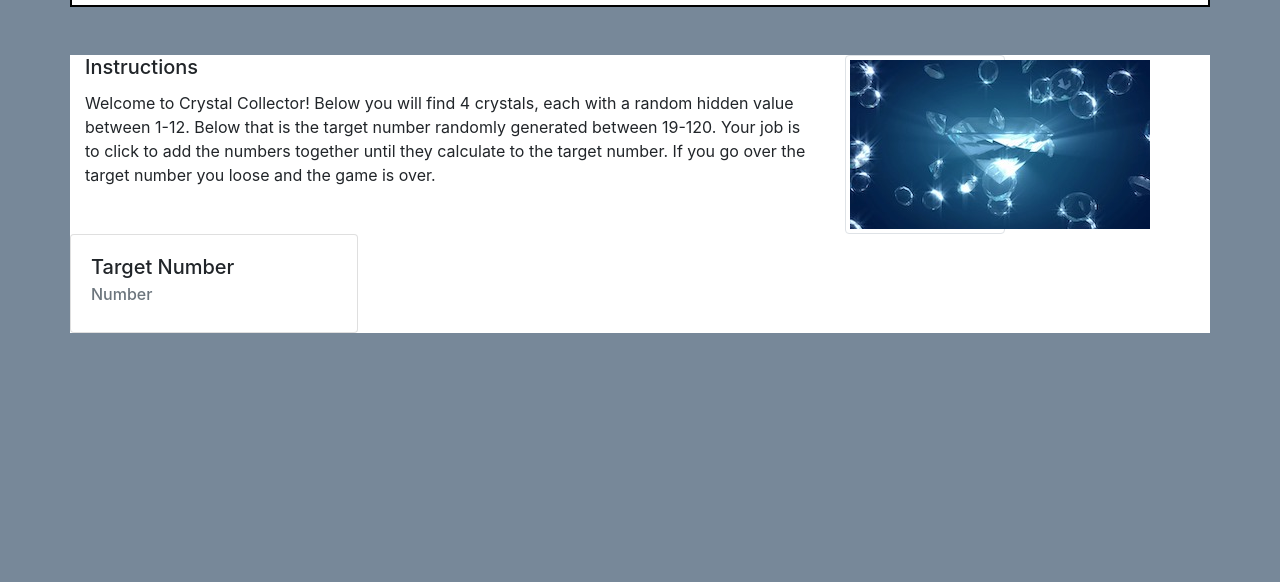
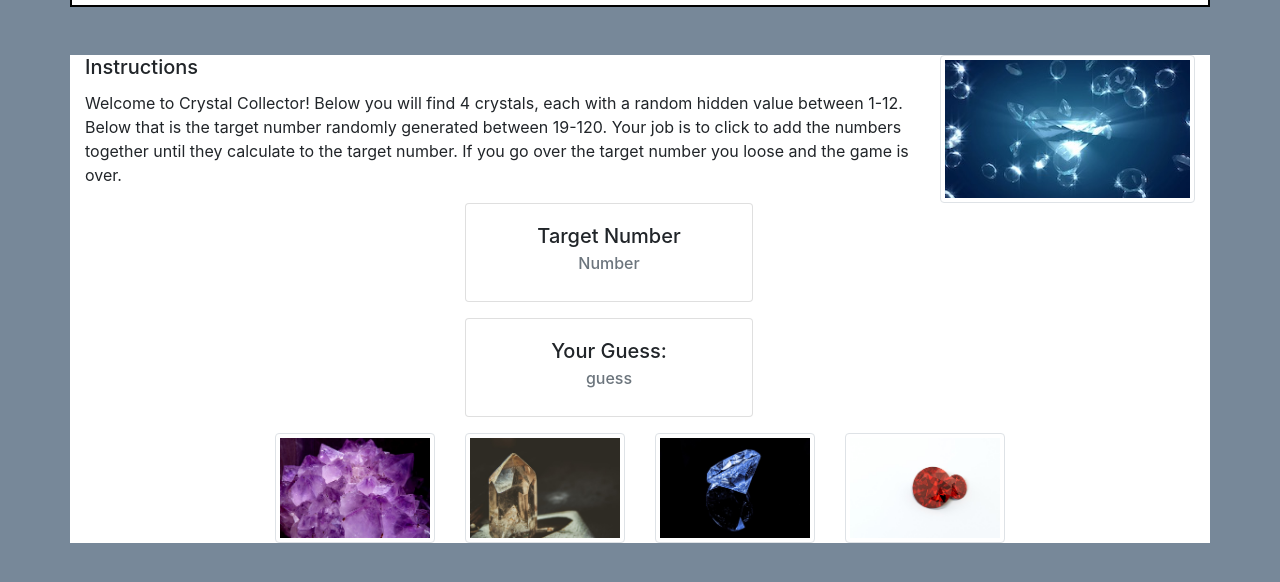
Before and after one commit to atamboli4718/unit-4-game, a plain HTML site: page index.html in a window 1280 px wide. Shown: the part 54-636 px from the top of the page. Drawn offline with nearby package versions, Linux system fonts and the light colour scheme.

Commit message:
added gems and your guess to html fixed spacing problem

```diff
--- a/index.html
+++ b/index.html
@@ -17,7 +17,7 @@
 
 <div class="container bg-white mt-5 mb-5">
     <div class="row">
-        <div class="col col-lg-8" id="box-search">
+        <div class="col col-lg-9" id="box-search">
             <h5 class="card-title">Instructions</h5>
             <p class="card-text">Welcome to Crystal Collector! Below you will find 4 crystals, each with a random
             hidden value between 1-12. Below that is the target number randomly generated between 19-120.
@@ -25,21 +25,60 @@
             If you go over the target number you loose and the game is over. </p>
         </div>
 
-        <div class="col col-lg-2 ">
+        <div class="col col-lg-3 ">
             <div class="img-thumbnail">
-            <img src="assets/images/multigems.jpg" alt="multigems" class="img-responsive">
+            <img src="assets/images/multigems.jpg" alt="multigems" class="img-responsive" width="100%">
             </div>
         </div>
     </div>
     <div class="row">
-            <div class="card" style="width: 18rem;">
-                    <div class="card-body">
-                      <h5 class="card-title">Target Number</h5>
-                      <h6 class="card-subtitle mb-2 text-muted">Number</h6>
+        <div class="col-lg-4"></div>
+        <div class="col col-lg-4">
+            <div class="card" style="width: 18rem;" >
+                <div class="card-body text-center">
+                    <h5 class="card-title">Target Number</h5>
+                    <h6 class="card-subtitle mb-2 text-muted">Number</h6>
+                </div>
+            </div>
+        </div>
+        <div class="col-lg-4"></div>
+    </div>
+    <div class="row mt-3">
+            <div class="col-lg-4"></div>
+            <div class="col col-lg-4">
+                <div class="card" style="width: 18rem;" >
+                    <div class="card-body text-center">
+                        <h5 class="card-title">Your Guess:</h5>
+                        <h6 class="card-subtitle mb-2 text-muted">guess</h6>
                     </div>
-                  </div>
+                </div>
+            </div>
+            <div class="col-lg-4"></div>
+        </div>
+    <div class="row mt-3">
+        <div class="col col-lg-2 "></div>
+        <div class="col col-lg-2">
+            <div class="img-thumbnail">
+            <img src="assets/images/gem1.jpg" alt="multigems" class="img-responsive" width="100%">
+            </div>
+        </div>
+        <div class="col col-lg-2">
+            <div class="img-thumbnail">
+            <img src="assets/images/gem2.jpg" alt="multigems" class="img-responsive" width="100%">
+        </div>
+        </div>
+        <div class="col col-lg-2">
+            <div class="img-thumbnail">
+            <img src="assets/images/gem3.jpg" alt="multigems" class="img-responsive" width="100%">
+            </div>
+        </div>
+        <div class="col col-lg-2">
+            <div class="img-thumbnail">
+            <img src="assets/images/gem4.jpg" alt="multigems" class="img-responsive" width="100%">
+            </div>
+        </div>
+        <div class="col col-lg-2 "></div>
     </div>
-
 </div>
 </div>
 
```
